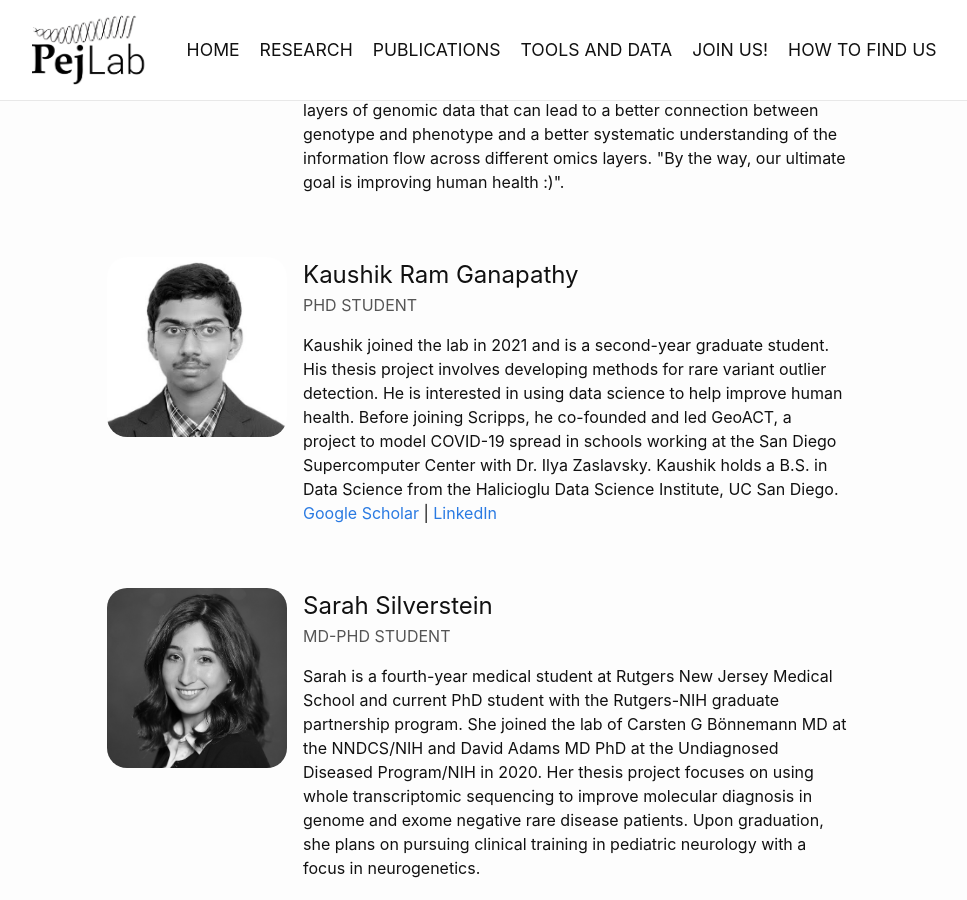
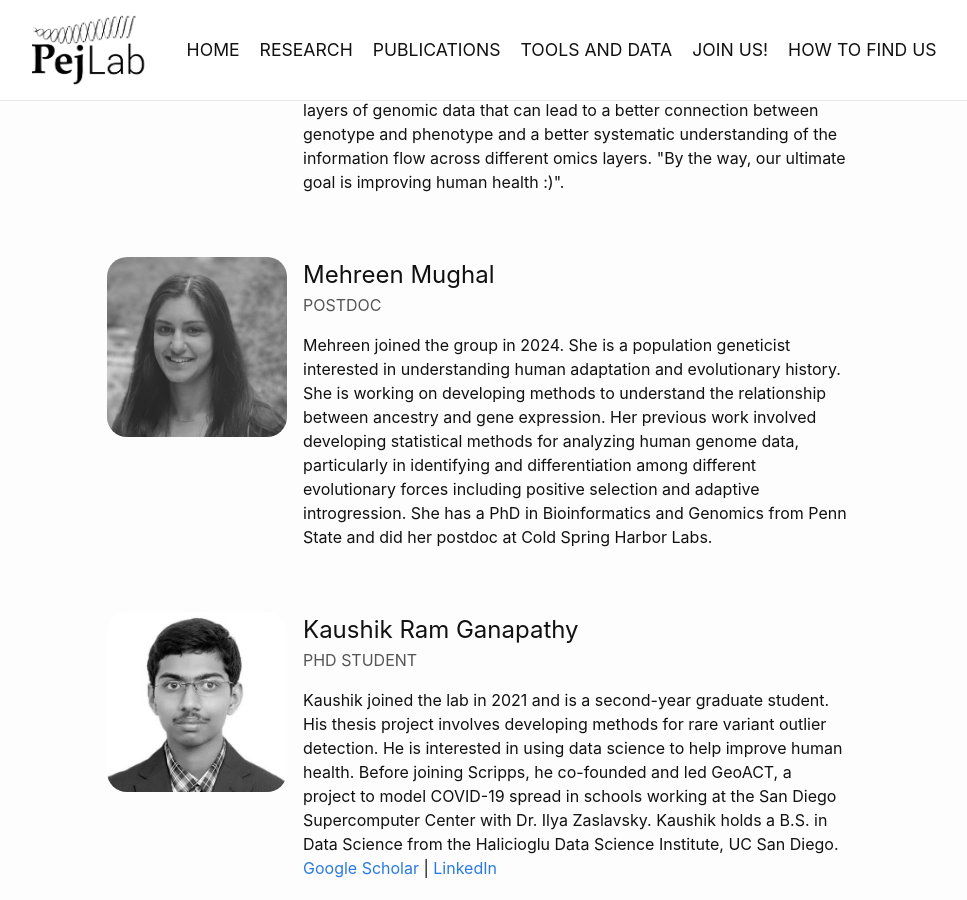
Before and after one commit to PejLab/pejlab.github.io, a Jekyll site: the page built from index.md, in a window 1280 px wide and 900 px high, scrolled down 2418 px. Shown: the whole window, without its empty margins (163-1130 px from the left). Built offline with Jekyll 4.4.1, drawn with Linux system fonts in a browser that asks for light colours.

Commit message:
Add lab member

```diff
--- a/_data/members.yml
+++ b/_data/members.yml
@@ -62,6 +62,19 @@
     better systematic understanding of the information flow across different
     omics layers. "By the way, our ultimate goal is improving human health :)".
 
+- name: Mehreen Mughal
+  title: Postdoc
+  image: Mehreen_gray.jpg
+  bio: >-
+    Mehreen joined the group in 2024. She is a population geneticist interested
+    in understanding human adaptation and evolutionary history. She is working
+    on developing methods to understand the relationship between ancestry and
+    gene expression. Her previous work involved developing statistical methods
+    for analyzing human genome data, particularly in identifying and
+    differentiation among different evolutionary forces including positive
+    selection and adaptive introgression. She has a PhD in Bioinformatics and
+    Genomics from Penn State and did her postdoc at Cold Spring Harbor Labs.
+
 - name: Kaushik Ram Ganapathy
   title: PhD Student
   image: Kaushik_gray.jpeg
```
Also changed, not shown: assets/images/people/Mehreen_gray.jpg (added).
